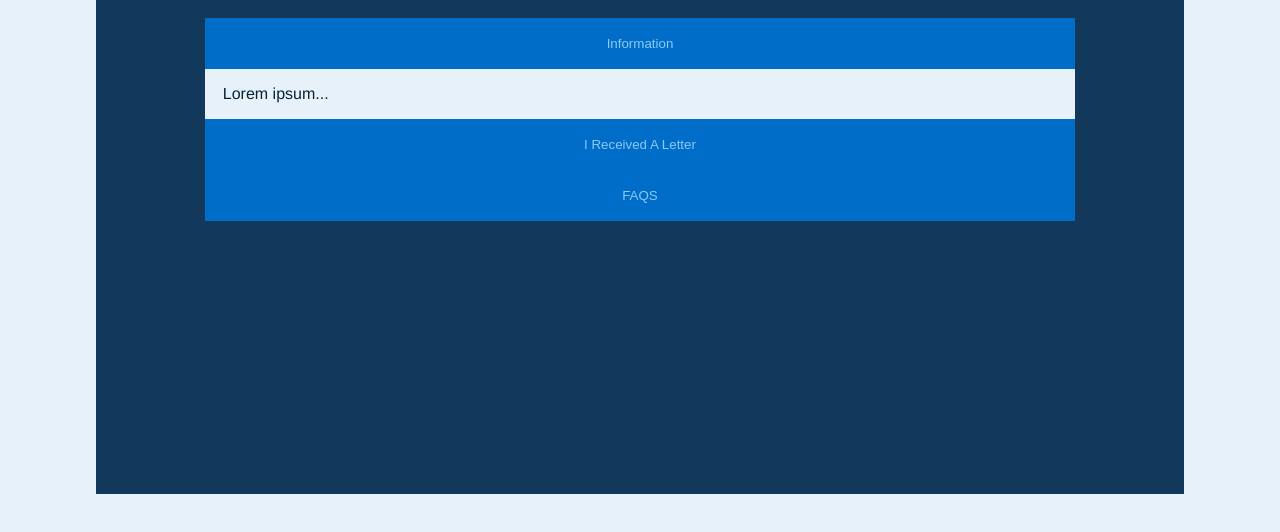
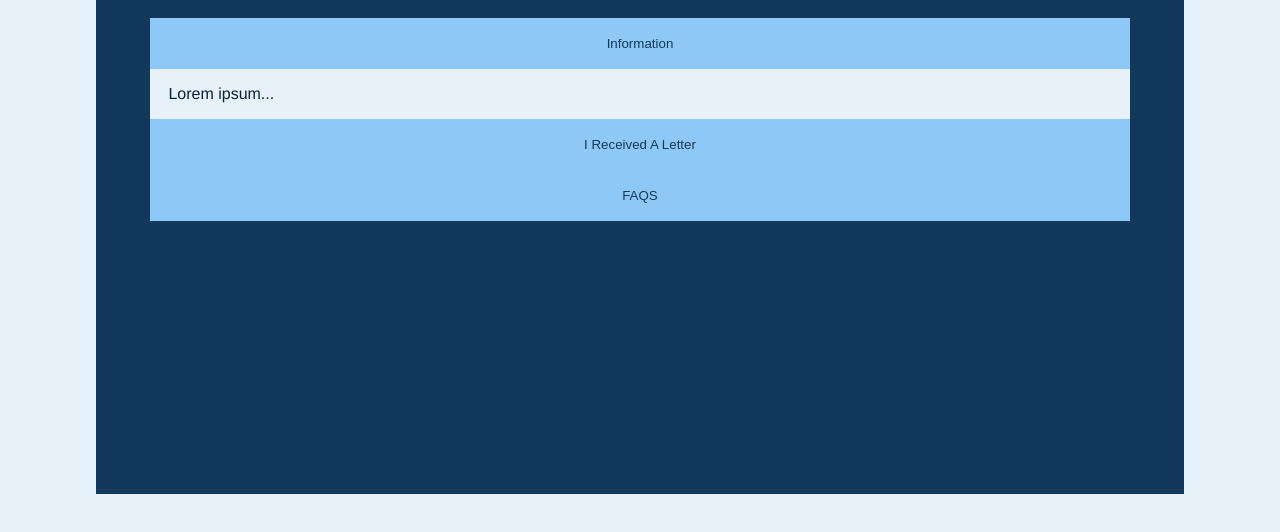
Before and after one commit to SLMeyer153/simpleassetreturn, a plain HTML site: page index.html in a window 1280 px wide. Shown: the part 106-638 px from the top of the page. Drawn offline with Linux system fonts and the light colour scheme.

Commit message:
CSS change

```diff
--- a/index.html
+++ b/index.html
@@ -1,7 +1,7 @@
 <!DOCTYPE html>
 <html>
 <head>
-    <link rel="stylesheet" href="styleA3.css">
+    <link rel="stylesheet" href="styleA4.css">
 </head>
 <body>
     <div class="container">
@@ -44,7 +44,8 @@
     }
 
     window.addEventListener('load', function () {
-        firstChild.style.maxHeight = firstChild.scrollHeight + "px"
+        firstChild.style.maxHeight = firstChild.scrollHeight + "px";
+        firstChild.classList.toggle("active");
     });
 
 </script>
--- a/styleA3.css
+++ b/styleA4.css
@@ -53,28 +53,28 @@ body {
 
 .section {
     display: inline-block;
-    width: 80%;
-    margin-left: 10%;
-    margin-right: 10%;
+    width: 90%;
+    margin-left: 5%;
+    margin-right: 5%;
 }
 
 /* Style the buttons that are used to open and close the accordion panel */
 .accordion {
-    background-color: var(--color-four);
-    color: var(--color-four-hover);
+    background-color: var(--color-four-hover);
+    color: var(--color-one);
     cursor: pointer;
     padding: 18px;
     width: 100%;
     text-align: center;
     border: none;
     outline: none;
-    transition: 0.4s;
+    transition: 0.75s;
   }
 
   /* Add a background color to the button if it is clicked on (add the .active class with JS), and when you move the mouse over it (hover) */
   .active, .accordion:hover {
-    background-color: var(--color-four-hover);
-    color: var(--color-one);
+    background-color: var(--color-four);
+    color: var(--color-four-hover);
   }
 
   /* Style the accordion panel. Note: hidden by default */
```
